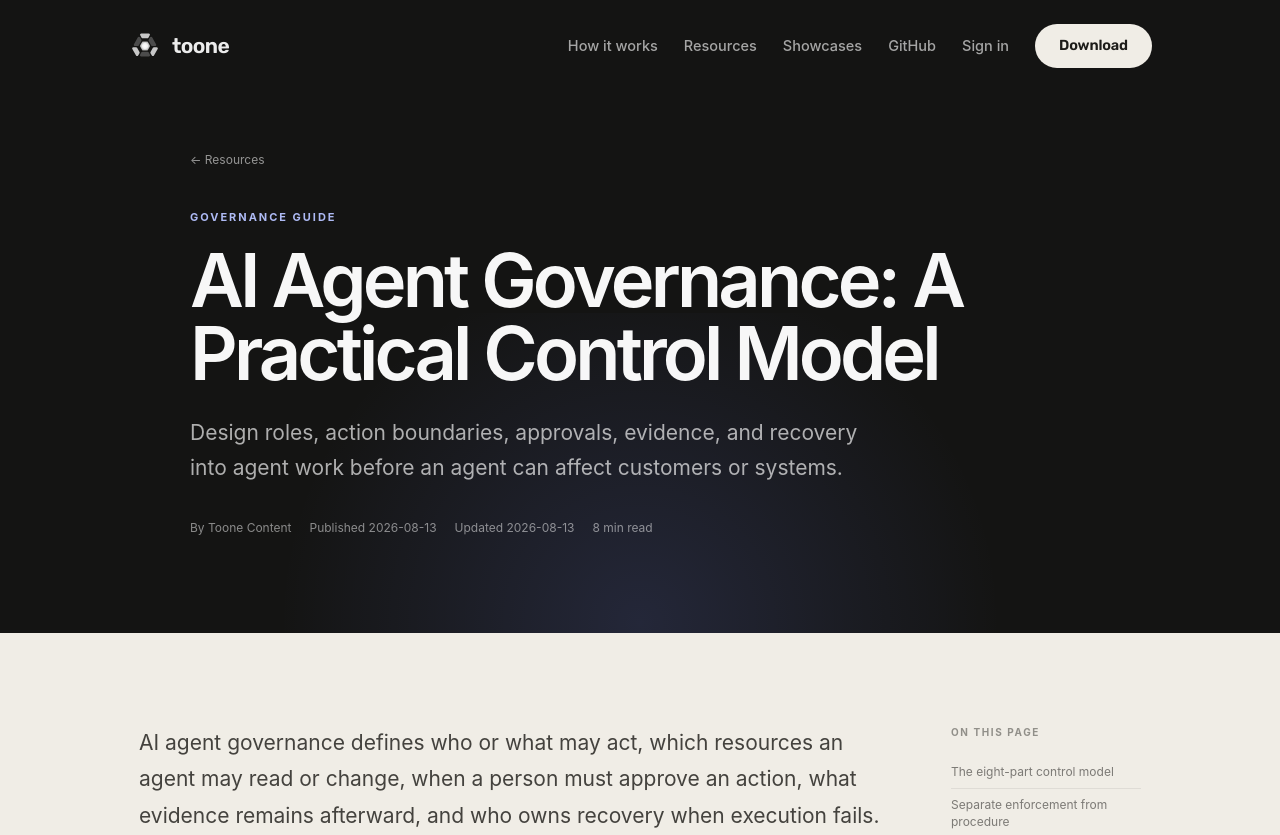
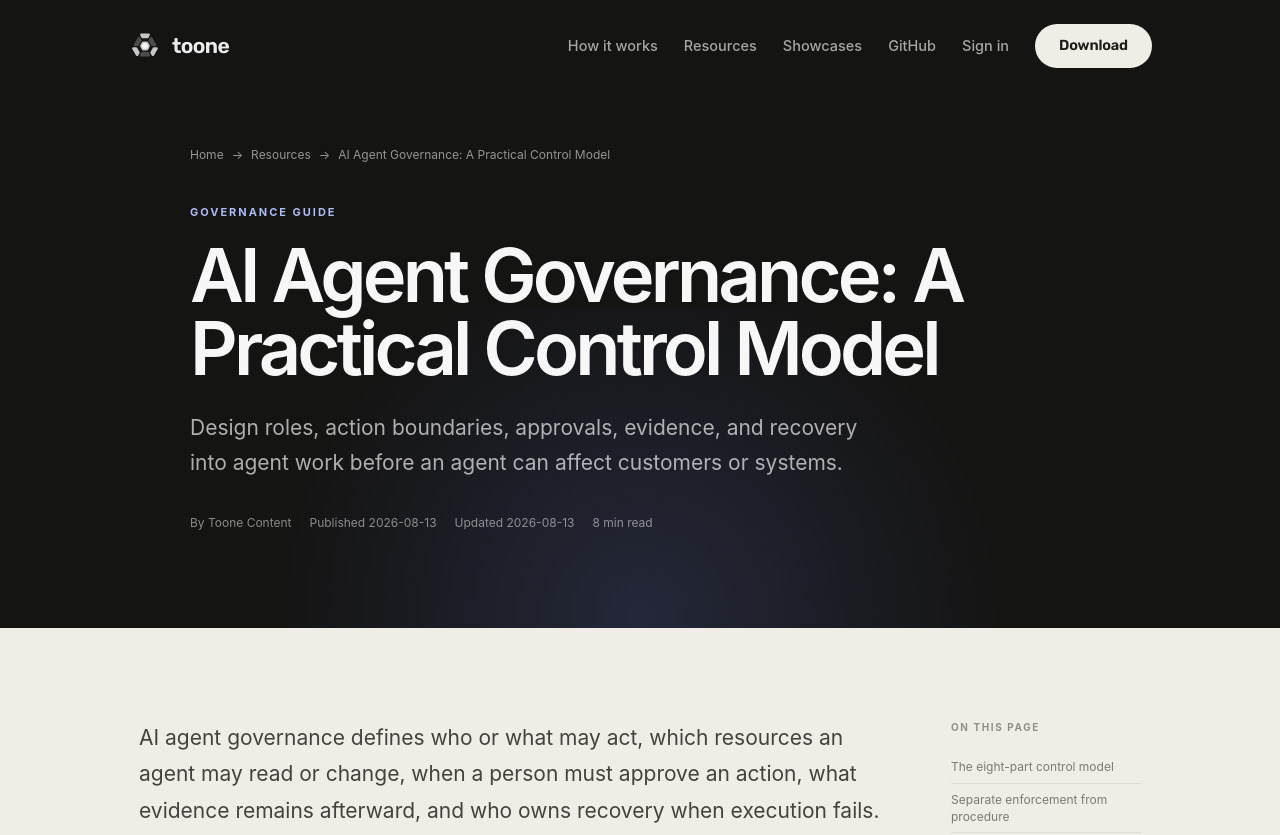
Before and after one commit to io-hexagonal/Toone, a Next.js app: page /en/governance in a window 1280 px wide. Shown: the top 835 px of the page. Built offline with nearby package versions, Linux system fonts and the light colour scheme.

Commit message:
Prepare governance release candidate

```diff
--- a/app/[locale]/page.tsx
+++ b/app/[locale]/page.tsx
@@ -204,6 +204,11 @@ export default async function LandingPage({ params }: Props) {
               transition: border-color 0.28s, transform 0.28s;
             }
             .pillar:hover { border-color: rgba(29,28,25,0.32); transform: translateX(4px); }
+            .pillar-governance-link {
+              display: inline-block; margin-top: 6px; color: rgba(29,28,25,0.72);
+              text-underline-offset: 3px;
+            }
+            .pillar-governance-link:hover { color: #1d1c19; }
             .pillar--collaboration {
               border-color: rgba(92,124,114,0.3);
               background:
@@ -325,7 +330,17 @@ export default async function LandingPage({ params }: Props) {
                   <h3>{t(titleKey)}</h3>
                   {i === 0 && <span className="pillar-beta">Beta</span>}
                 </div>
-                <p>{t(descKey)}</p>
+                <p>
+                  {t(descKey)}
+                  {locale === "en" && titleKey === "p6t" && (
+                    <>
+                      {" "}
+                      <a className="pillar-governance-link" href="/en/governance">
+                        Read the practical AI agent governance model.
+                      </a>
+                    </>
+                  )}
+                </p>
               </div>
             ))}
           </div>
--- a/components/ArticlePage.tsx
+++ b/components/ArticlePage.tsx
@@ -57,10 +57,11 @@ export default function ArticlePage({ publication }: Props) {
             }
             .article-hero-inner { position: relative; max-width: 900px; margin: 0 auto; }
             .article-breadcrumb {
-              display: inline-flex; gap: 8px; color: rgba(255,255,255,0.55);
-              font-size: 12px; text-decoration: none; margin-bottom: 40px;
+              display: flex; flex-wrap: wrap; gap: 8px; color: rgba(255,255,255,0.55);
+              font-size: 12px; margin-bottom: 40px;
             }
-            .article-breadcrumb:hover { color: rgba(255,255,255,0.9); }
+            .article-breadcrumb a { color: inherit; text-decoration: none; }
+            .article-breadcrumb a:hover { color: rgba(255,255,255,0.9); }
             .article-eyebrow {
               color: #aebaf4; font-size: 11px; font-weight: 750;
               letter-spacing: 0.18em; text-transform: uppercase; margin-bottom: 18px;
@@ -162,7 +163,13 @@ export default function ArticlePage({ publication }: Props) {
         <SiteHeader />
         <header className="article-hero">
           <div className="article-hero-inner">
-            <Link href="/resources" className="article-breadcrumb">← Resources</Link>
+            <nav className="article-breadcrumb" aria-label="Breadcrumb">
+              <Link href="/">Home</Link>
+              <span aria-hidden="true">→</span>
+              <Link href="/resources">Resources</Link>
+              <span aria-hidden="true">→</span>
+              <span aria-current="page">{publication.title}</span>
+            </nav>
             <p className="article-eyebrow">{publication.eyebrow}</p>
             <h1>{publication.title}</h1>
             <p className="article-deck">{publication.description}</p>
--- a/content/publication-manifest.json
+++ b/content/publication-manifest.json
@@ -21,6 +21,7 @@
     {
       "id": "CNT-brief-f37a981a",
       "source": "content/active/ai-agent-governance.md",
+      "sourceSha256": "24b00612150bf10262d70293806de540d948fcb8c68d2324b0a7a410e232e148",
       "sourceHeading": "Publication copy",
       "destination": "content/guides/ai-agent-governance.md",
       "slug": "ai-agent-governance",
--- a/scripts/content/sync-growth-drafts.mjs
+++ b/scripts/content/sync-growth-drafts.mjs
@@ -51,6 +51,11 @@ for (const item of manifest.items) {
 
   const source = fs.readFileSync(sourcePath, "utf8");
   const sourceSha256 = crypto.createHash("sha256").update(source).digest("hex");
+  if (item.sourceSha256 && item.sourceSha256 !== sourceSha256) {
+    throw new Error(
+      `Source checksum mismatch for ${item.id}: expected ${item.sourceSha256}, received ${sourceSha256}`,
+    );
+  }
   const frontmatter = [
     "---",
     `slug: ${yamlString(item.slug)}`,
```
